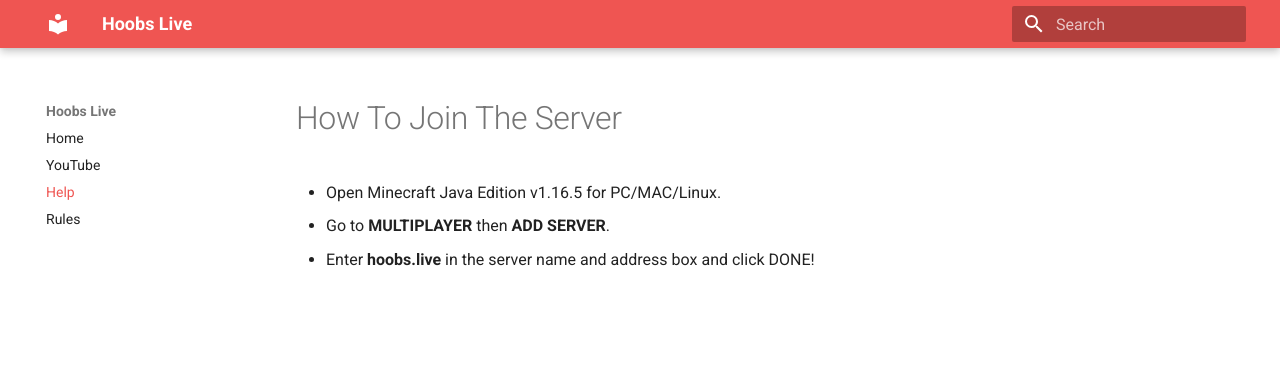
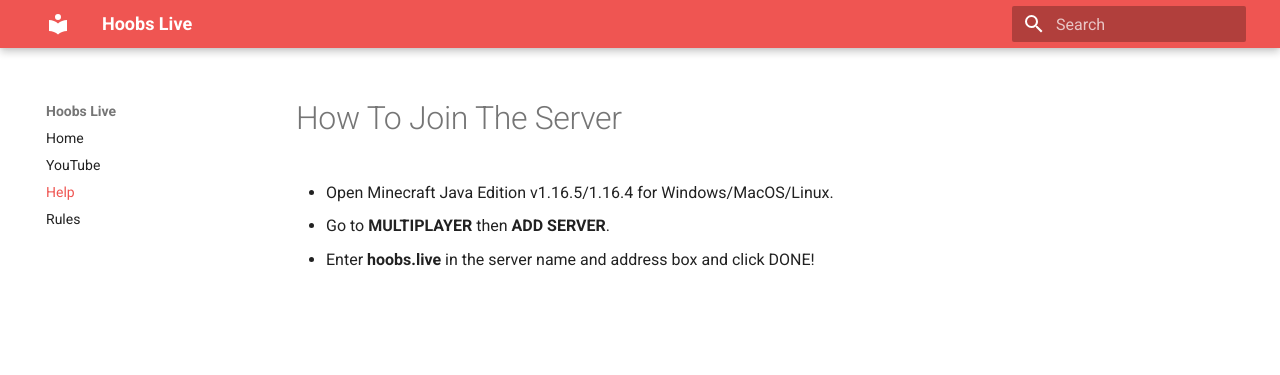
Before and after one commit to cunhar/hoobs-live-docs, an MkDocs documentation site: the page built from docs/help/connecting.md, in a window 1280 px wide. Shown: the top 375 px of the page. Built offline with MkDocs 1.6.1 and Material for MkDocs 9.7.7, drawn with Linux system fonts in a browser that asks for light colours.

Commit message:
Changed some minor stuff in connecting.md.
Changed "PC/MAC/Linux" to "Windows/MacOS/Linux" and "v1.16.5" to "v1.16.5/1.16.4" since v1.16.5 servers are backwards compatible with v1.16.4 clients.

```diff
--- a/docs/help/connecting.md
+++ b/docs/help/connecting.md
@@ -1,7 +1,6 @@
 
 # How To Join The Server
 
-
-* Open Minecraft Java Edition v1.16.5 for PC/MAC/Linux.
+* Open Minecraft Java Edition v1.16.5/1.16.4 for Windows/MacOS/Linux.
 * Go to **MULTIPLAYER** then **ADD SERVER**.
 * Enter **hoobs.live** in the server name and address box and click DONE!
```
